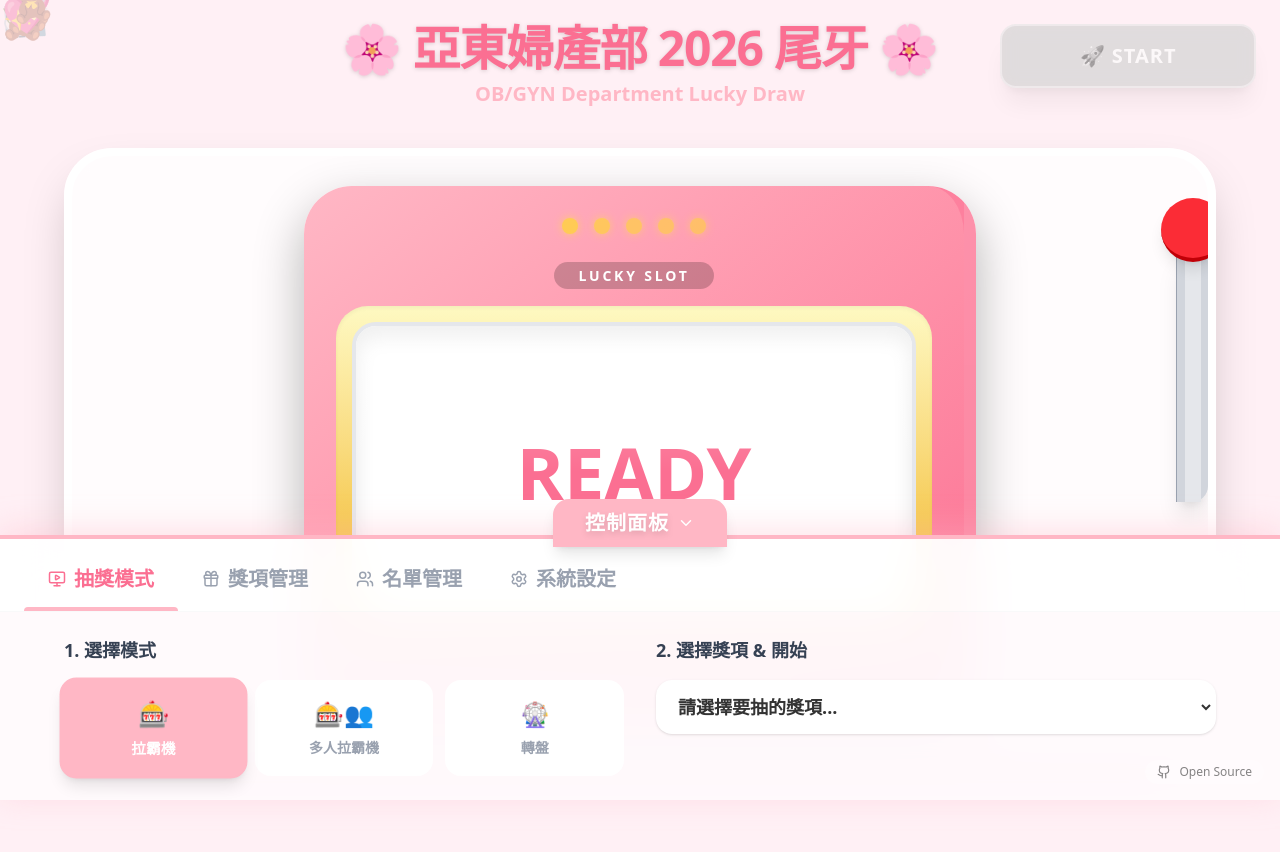
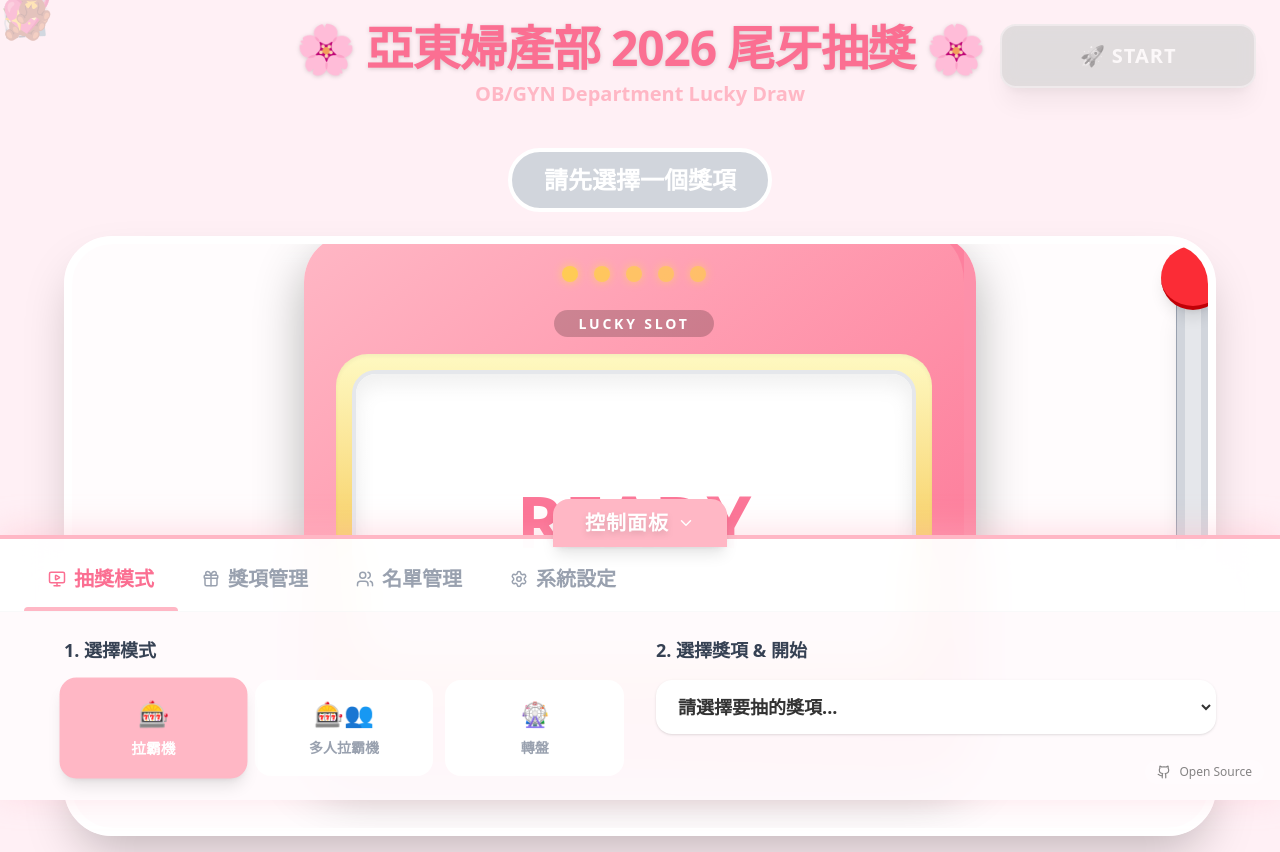
Before and after one commit to andy86715/lucky-draw, a Next.js app: page / in a window 1280 px wide. Before the commit the page ends 800 px from the top, so only its background shows below. Built offline with nearby package versions, Linux system fonts and the light colour scheme.

Commit message:
[refactor] modify layout]

```diff
--- a/app/components/BatchDraw.tsx
+++ b/app/components/BatchDraw.tsx
@@ -75,7 +75,7 @@
     }, [isDrawing, isDecelerating, participants, lastWinners, completeDraw, currentPrize]);
 
     return (
-        <div className="relative flex justify-center items-center py-10 w-full">
+        <div className="relative flex justify-center items-center py-1 w-full">
             {/* Machine Body */}
             <div className="bg-gradient-to-br from-sakura-pink to-sakura-dark p-8 rounded-[3rem] shadow-[0_20px_50px_rgba(0,0,0,0.3)] border-b-[12px] border-r-[12px] border-sakura-dark/50 relative max-w-5xl w-full">
 
@@ -94,7 +94,7 @@
                 {/* Screen Bezel */}
                 <div className="bg-gradient-to-b from-yellow-100 to-yellow-500 p-4 rounded-[2rem] shadow-inner relative">
                     {/* Inner Screen */}
-                    <div className="bg-white rounded-[1.5rem] min-h-[400px] flex items-center justify-center overflow-hidden shadow-[inset_0_10px_20px_rgba(0,0,0,0.1)] border-4 border-gray-200 relative p-6">
+                    <div className="bg-white rounded-[1.5rem] min-h-[300px] flex items-center justify-center overflow-hidden shadow-[inset_0_10px_20px_rgba(0,0,0,0.1)] border-4 border-gray-200 relative p-6">
 
                         {/* Glass Reflection primitive */}
                         <div className="absolute top-0 left-0 w-full h-1/2 bg-gradient-to-b from-white/40 to-transparent pointer-events-none z-10" />
--- a/app/components/Layout.tsx
+++ b/app/components/Layout.tsx
@@ -53,7 +53,7 @@
 
             <header className="relative z-10 py-6 text-center">
                 <h1 className="text-4xl md:text-5xl font-extrabold text-sakura-dark drop-shadow-sm tracking-tight">
-                    🌸 亞東婦產部 2026 尾牙 🌸
+                    🌸 亞東婦產部 2026 尾牙抽獎 🌸
                 </h1>
                 <p className="text-sakura-pink font-bold mt-2 text-xl">OB/GYN Department Lucky Draw</p>
             </header>
--- a/app/components/Roulette.tsx
+++ b/app/components/Roulette.tsx
@@ -148,14 +148,14 @@
                                     strokeWidth="2"
                                 />
                                 <text
-                                    x={radius + (radius * 0.7) * Math.cos(((i + 0.5) * 360 / slices.length) * Math.PI / 180)}
-                                    y={radius + (radius * 0.7) * Math.sin(((i + 0.5) * 360 / slices.length) * Math.PI / 180)}
+                                    x={radius + (radius * 0.85) * Math.cos(((i + 0.5) * 360 / slices.length) * Math.PI / 180)}
+                                    y={radius + (radius * 0.85) * Math.sin(((i + 0.5) * 360 / slices.length) * Math.PI / 180)}
                                     fill="#333"
-                                    fontSize="14"
+                                    fontSize={slices.length > 12 ? "12" : "16"}
                                     fontWeight="bold"
-                                    textAnchor="middle"
+                                    textAnchor="end"
                                     alignmentBaseline="middle"
-                                    transform={`rotate(${((i + 0.5) * 360 / slices.length) + 90}, ${radius + (radius * 0.7) * Math.cos(((i + 0.5) * 360 / slices.length) * Math.PI / 180)}, ${radius + (radius * 0.7) * Math.sin(((i + 0.5) * 360 / slices.length) * Math.PI / 180)})`}
+                                    transform={`rotate(${((i + 0.5) * 360 / slices.length)}, ${radius + (radius * 0.85) * Math.cos(((i + 0.5) * 360 / slices.length) * Math.PI / 180)}, ${radius + (radius * 0.85) * Math.sin(((i + 0.5) * 360 / slices.length) * Math.PI / 180)})`}
                                 >
                                     {slice.name}
                                 </text>
--- a/app/page.tsx
+++ b/app/page.tsx
@@ -19,19 +19,19 @@
     <Layout>
       <div className="flex-1 flex flex-col items-center justify-center w-full max-w-6xl mx-auto relative">
 
+        {/* Prize Label - Positioned Above Stage */}
+        {currentPrize ? (
+          <div className="bg-sakura-pink text-white px-8 py-3 rounded-full text-2xl font-bold shadow-lg mb-6 z-10 transition-all border-4 border-white">
+            🏆 {currentPrize.name} <span className="text-lg ml-2 opacity-90">(共 {currentPrize.count} 名)</span>
+          </div>
+        ) : (
+          <div className="bg-gray-300 text-white px-8 py-3 rounded-full text-2xl font-bold mb-6 z-10 transition-all border-4 border-white">
+            請先選擇一個獎項
+          </div>
+        )}
+
         {/* Stage Area */}
         <div className="w-full aspect-video max-h-[600px] bg-white/80 backdrop-blur-md rounded-[3rem] shadow-2xl border-8 border-white flex flex-col items-center justify-center p-10 relative overflow-hidden">
-
-          {/* Prize Label */}
-          {currentPrize ? (
-            <div className="bg-sakura-pink text-white px-8 py-2 rounded-full text-2xl font-bold shadow-md mb-8 z-10 transition-all">
-              🏆 {currentPrize.name} ({currentPrize.count} Winners)
-            </div>
-          ) : (
-            <div className="bg-gray-300 text-white px-8 py-2 rounded-full text-2xl font-bold mb-8 z-10 transition-all">
-              Select a Prize to Start
-            </div>
-          )}
 
           {/* Visuals based on Mode */}
           {mode === 'SLOT' && <SlotMachine />}
```
